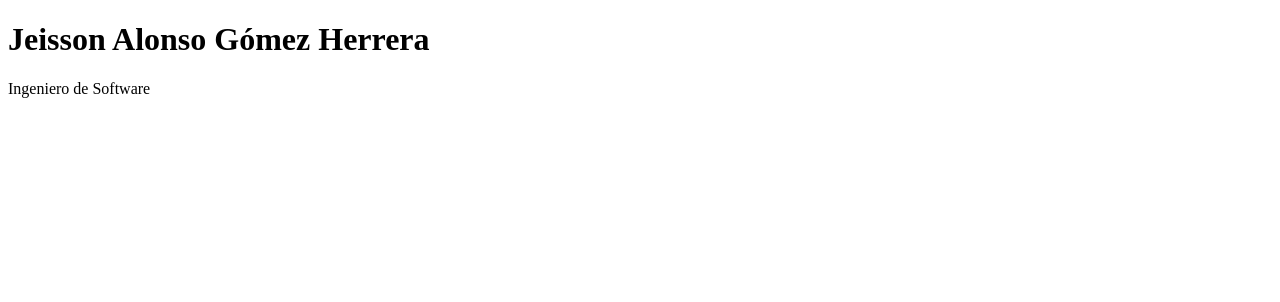
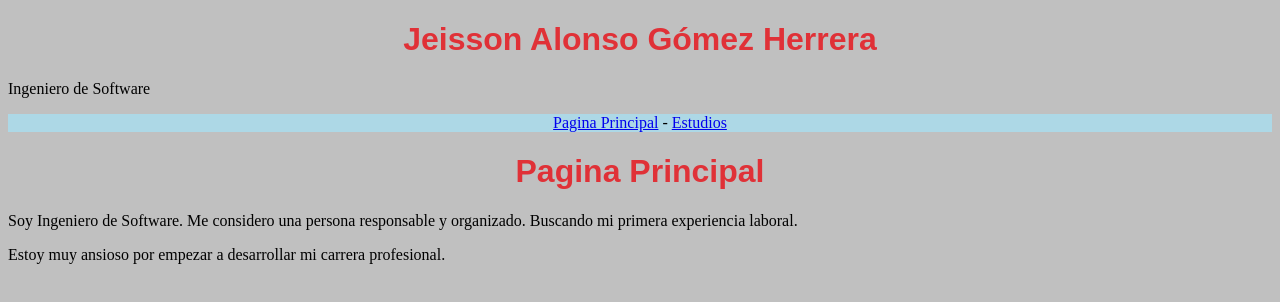
Before and after one commit to Jeisson-Gomez/Hoja-De-Vida, an Angular app: page /Home in a window 1280 px wide. Before the commit this address led to /. Shown: the top 302 px of the page. Built offline with nearby package versions, Linux system fonts and the light colour scheme.

Commit message:
Actualizacion del proyecto y un nuevo componente

```diff
--- /dev/null
+++ b/src/app/Componentes/estudios/estudios.component.html
@@ -0,0 +1 @@
+<p>estudios works!</p>
--- a/src/app/Componentes/home/home.component.html
+++ b/src/app/Componentes/home/home.component.html
@@ -1 +1,6 @@
-<p>home works!</p>
+<h1>
+    {{ Titulo }}
+</h1>
+
+<p>Soy Ingeniero de Software. Me considero una persona responsable y organizado. Buscando mi primera experiencia laboral.</p>
+<p>Estoy muy ansioso por empezar a desarrollar mi carrera profesional.</p>
--- a/src/app/Componentes/home/home.component.ts
+++ b/src/app/Componentes/home/home.component.ts
@@ -8,5 +8,5 @@ import { Component } from '@angular/core';
   styleUrl: './home.component.css'
 })
 export class HomeComponent {
-
+  Titulo = "Pagina Principal";
 }
--- a/src/app/app.component.html
+++ b/src/app/app.component.html
@@ -5,4 +5,8 @@
   {{ Profecion }}
 </p>
 
+<nav>
+  <a href="Home">Pagina Principal</a> -
+  <a href="Estudios">Estudios</a>
+</nav>
 <router-outlet></router-outlet>
--- a/src/app/app.component.ts
+++ b/src/app/app.component.ts
@@ -2,10 +2,16 @@ import { Component } from '@angular/core';
 import { CommonModule } from '@angular/common';
 import { RouterOutlet } from '@angular/router';
 
+//Componentes
+import { HomeComponent } from './Componentes/home/home.component';
+
 @Component({
   selector: 'app-root',
   standalone: true,
-  imports: [CommonModule, RouterOutlet],
+  imports: [
+    CommonModule,
+    HomeComponent,
+    RouterOutlet],
   templateUrl: './app.component.html',
   styleUrl: './app.component.css'
 })
--- a/src/app/app.routes.ts
+++ b/src/app/app.routes.ts
@@ -1,3 +1,10 @@
 import { Routes } from '@angular/router';
 
-export const routes: Routes = [];
+//componentes
+import { EstudiosComponent } from './Componentes/estudios/estudios.component';
+import { HomeComponent } from './Componentes/home/home.component';
+
+export const routes: Routes = [
+    { path: 'Home', component: HomeComponent },
+    { path: 'Estudios', component: EstudiosComponent },
+];
--- a/src/styles.css
+++ b/src/styles.css
@@ -1 +1,34 @@
-/* You can add global styles to this file, and also import other style files */
+h1{
+    color: #E03137;
+    font-family: 'avennir', sans-serif;
+    text-align: center;
+}
+
+h2, h3{
+    margin: auto;
+    display: block;
+    color: blue;
+}
+
+body{
+    background: silver;
+}
+
+nav{
+    background: lightblue !important;
+    text-align: center;
+    padding: 0px;
+    margin: 0px;
+    background: rgba(224, 49, 55, 0.67);
+}
+
+#nav ul{
+    margin: 0;
+    list-style: none;
+    margin-right: 20px;
+}
+
+#nav ul, li{
+    float: left;
+    margin-right: 40px;
+}
```
Also changed, not shown: src/app/Componentes/estudios/estudios.component.ts (added, +12 -0 lines), src/app/Componentes/estudios/estudios.component.css (added), 1 other file (tests, documents, lock files or other folders).
